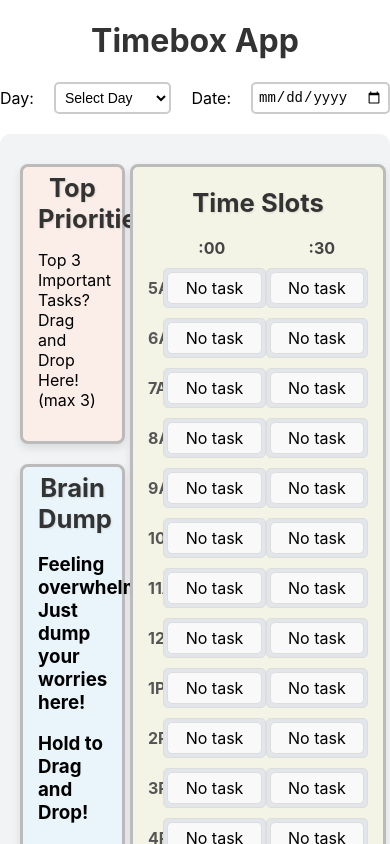
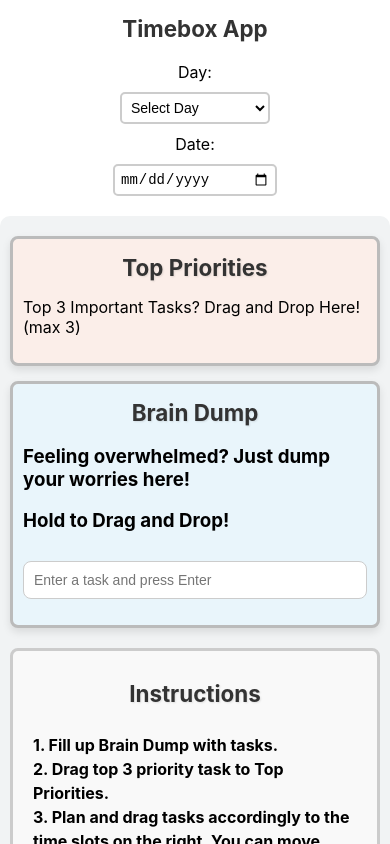
Before and after one commit to MidziRibery/timebox, a React (Create React App) app: page / in a window 390 px wide. Shown: the top 844 px of the page. Built offline with nearby package versions, Linux system fonts and the light colour scheme.

Commit message:
Mobile Optimization 1

```diff
--- a/src/App.css
+++ b/src/App.css
@@ -273,3 +273,61 @@ h2 {
   margin-top: 5px; /* Remove top margin */
   padding-top: 0px; /* Remove top padding */
 }
+
+/*Mobile Optimization*/
+
+/* Media Query for screens smaller than 768px (for mobile) */
+@media (max-width: 768px) {
+  /* Adjust layout for smaller screens */
+  .timebox-container {
+    flex-direction: column; /* Stack sections vertically */
+    padding: 10px; /* Reduce padding */
+  }
+
+  /* Adjust the left and right sections to take full width on mobile */
+  .left-section,
+  .right-section {
+    width: 100%; /* Full width */
+    padding: 10px 0; /* Reduce padding */
+    margin-right: 0; /* Remove right margin */
+  }
+
+  /* Adjust text size for better readability */
+  h1,
+  h2 {
+    font-size: 1.4em; /* Slightly smaller font size for mobile */
+  }
+
+  /* Reduce padding and margins for containers */
+  .priority-list,
+  .brain-dump,
+  .time-slots-container,
+  .dump-container {
+    padding: 10px;
+    margin-bottom: 15px; /* Reduce bottom margin */
+  }
+
+  /* Adjust time slots to be more compact */
+  .time-slot {
+    padding: 5px;
+    width: 100%; /* Full width on mobile */
+  }
+
+  /* Adjust button sizes */
+  button {
+    padding: 5px 8px;
+    font-size: 14px; /* Reduce font size for buttons */
+  }
+
+  /* Adjust input field size */
+  input[type="text"] {
+    font-size: 14px;
+    padding: 8px;
+  }
+
+  /* Date selector should be more compact on mobile */
+  .date-selector {
+    flex-direction: column; /* Stack date and select inputs */
+    gap: 10px; /* Reduce gap between elements */
+  }
+}
```
